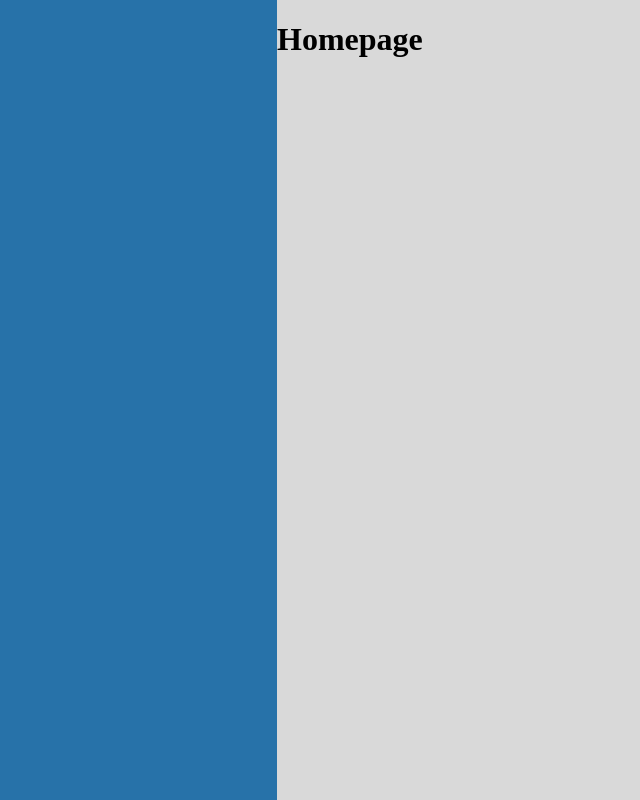
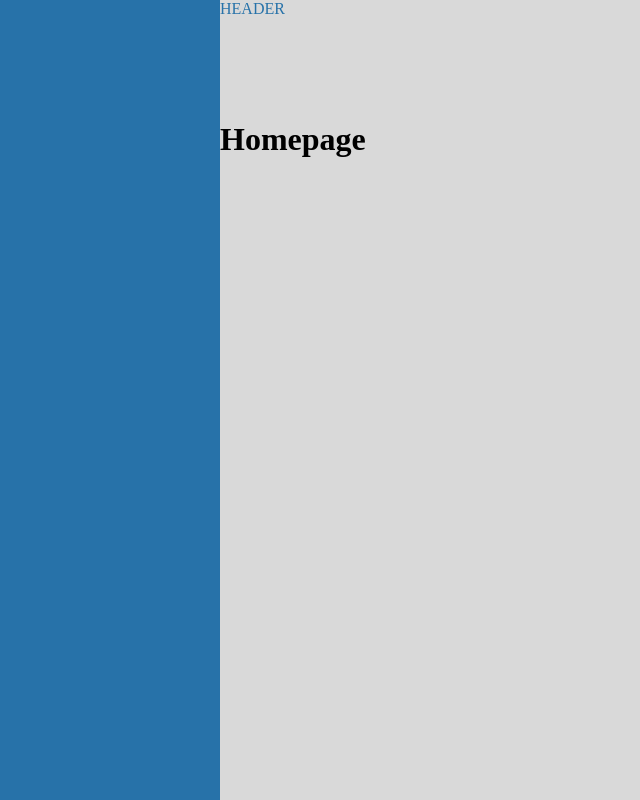
Before and after one commit to hugodichon/hugojacquet.com, an Angular app: page /home in a window 1280 px wide. Shown: the whole page, without its empty margins (23-663 px from the left). Built offline with nearby package versions, Linux system fonts and the light colour scheme.

Commit message:
Fix global app size. Add the header in the page.

```diff
--- a/src/app/app.component.html
+++ b/src/app/app.component.html
@@ -1,4 +1,8 @@
 <div class="app-main-layout">
     <app-main-menu class="app-left-menu"></app-main-menu>
-    <router-outlet></router-outlet>
+    <div class="app-content-container">
+        <app-header></app-header>
+        <router-outlet></router-outlet>
+    </div>
+
 </div>
--- a/src/app/app.component.scss
+++ b/src/app/app.component.scss
@@ -1,7 +1,16 @@
+:host {
+    width: 100%;
+}
+
 .app-main-layout {
     height: 100%;
     width: 100%;
     display: flex;
     flex-direction: row;
 
+    .app-content-container {
+        width: 100%;
+        height: 100%;
+    }
+
 }
--- a/src/app/common/header/header.component.html
+++ b/src/app/common/header/header.component.html
@@ -1 +1,3 @@
-header
+<div class="app-header-container">
+HEADER
+</div>
--- /dev/null
+++ b/src/app/common/header/header.component.scss
@@ -0,0 +1,10 @@
+@import '~src/styles/colors.scss';
+
+$app-header-height: 100px;
+$app-header-background-color: $brand-primary;
+
+.app-header-container {
+    width: 100%;
+    height: $app-header-height;
+    color: $app-header-background-color;
+}
--- a/src/app/common/header/header.component.ts
+++ b/src/app/common/header/header.component.ts
@@ -3,6 +3,8 @@ import { Component } from "@angular/core";
 @Component({
     selector: 'app-header',
     templateUrl: './header.component.html',
-    styleUrls: [],
+    styleUrls: [
+        './header.component.scss',
+    ],
 })
 export class AppHeaderComponent {}
```
Also changed, not shown: src/styles.scss (line endings or trailing spaces).
